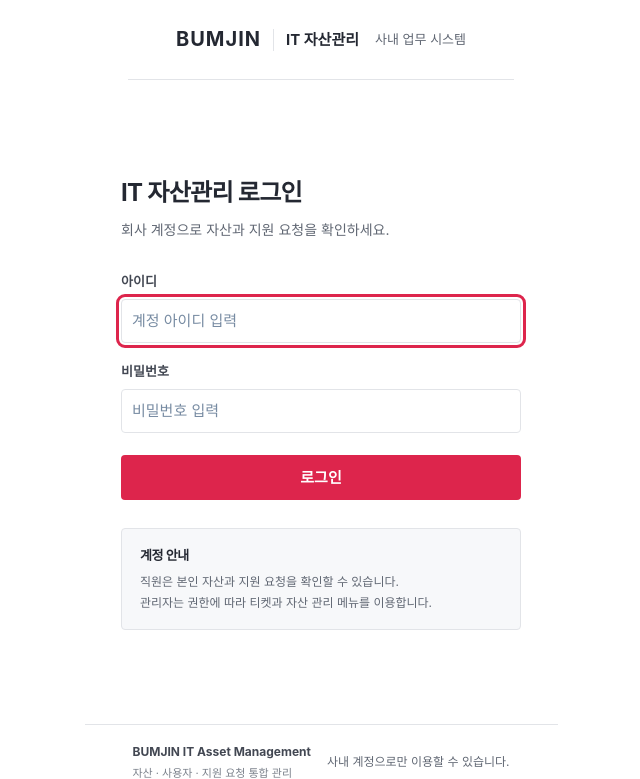
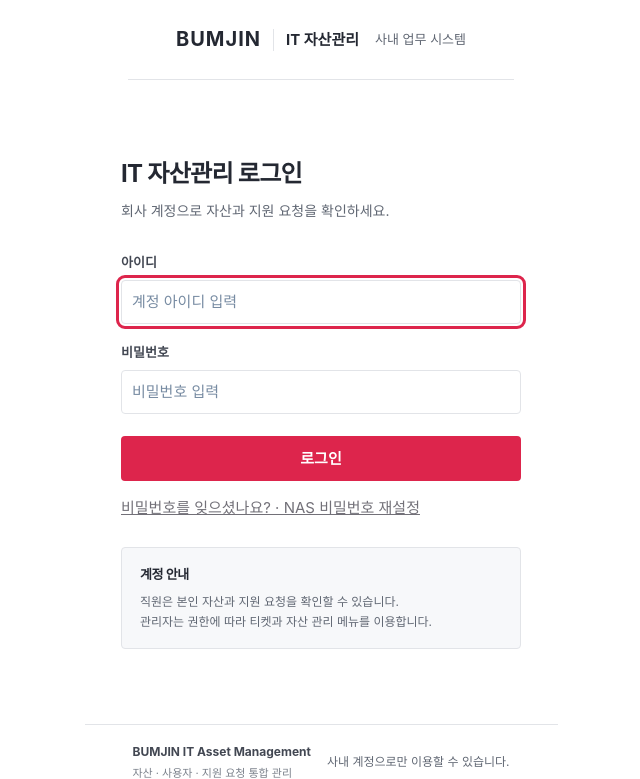
Before and after one commit to yukhoehaninsaeng/Bumjin_ITAM, a Django app: page /login in a window 1280 px wide. Shown: the top 779 px of the page, without its empty margins (319-959 px from the left). Run offline with Django 5.2, Linux system fonts and the light colour scheme; data that the repository does not hold is empty; parts of the project's set-up code (start-up, migrations or seed data) failed here and were passed over.

Commit message:
Add anonymous emailed one-time NAS password recovery page

```diff
--- a/platform/operations/templates/operations/login.html
+++ b/platform/operations/templates/operations/login.html
@@ -21,6 +21,7 @@
     <div class="loginField"><label for="password">비밀번호</label><input id="password" name="password" type="password" placeholder="비밀번호 입력" required maxlength="256" autocomplete="current-password"></div>
     <button class="loginButton" type="submit">로그인</button>
   </form>
+  <p><a href="/password-recovery">비밀번호를 잊으셨나요? · NAS 비밀번호 재설정</a></p>
   <section class="loginGuide" aria-labelledby="loginGuideTitle">
     <h2 id="loginGuideTitle">계정 안내</h2>
     <p>직원은 본인 자산과 지원 요청을 확인할 수 있습니다.<br>관리자는 권한에 따라 티켓과 자산 관리 메뉴를 이용합니다.</p>
```
